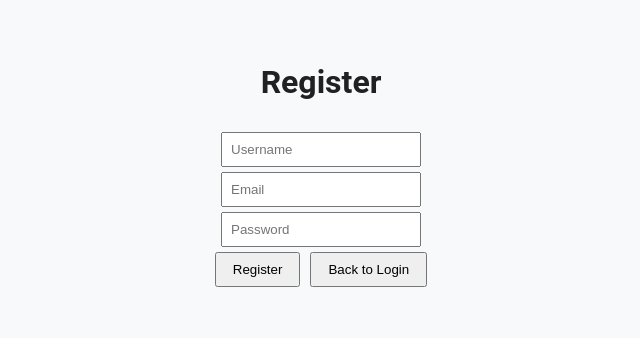
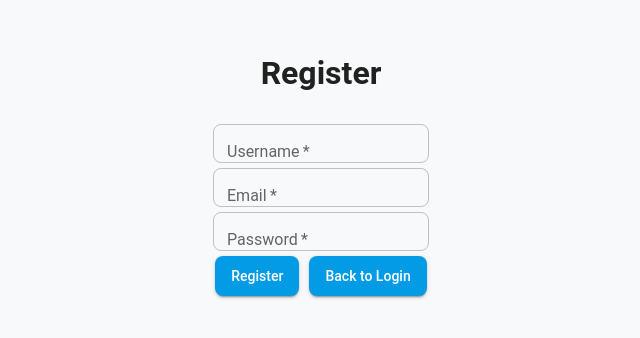
Before and after one commit to ethanh-roe/stock-ai, a React app in the folder Frontend/: page /register in a window 1280 px wide. Shown: the part 238-576 px from the top of the page, without its empty margins (319-959 px from the left). Built offline with nearby package versions, Linux system fonts and the light colour scheme; the HTML template or start-up script is replaced by a standard one.

Commit message:
Improved the UI

```diff
--- a/Frontend/src/pages/login/login.tsx
+++ b/Frontend/src/pages/login/login.tsx
@@ -1,3 +1,5 @@
+import { Button, TextField } from "@mui/material";
+
 import React, { useState } from 'react';
 import { useNavigate } from "react-router-dom";
 import axios, { AxiosError } from "axios";
@@ -20,6 +22,11 @@ const Login: React.FC = () => {
             password: ""
         });
 
+    const [inputErrors, setInputErrors] = useState<{
+            username?: string;
+            password?: string;
+        }>({});
+
     const [loading, setLoading] = useState<boolean>(false);
     const [error, setError] = useState<string | null>(null);
 
@@ -34,6 +41,24 @@ const Login: React.FC = () => {
     }
 
     const handleLogin = async (): Promise<void> => {
+        // Validate all inputFields have input
+
+        const errors: typeof inputErrors = {};
+
+        if (!loginData.username.trim()) {
+            errors.username = "Username or Email is required";
+        }
+
+        if (!loginData.password.trim()) {
+            errors.password = "Password is required";
+        }
+
+        if (Object.keys(errors).length > 0) {
+            setInputErrors(errors);
+            return;
+        }
+
+        setInputErrors({});
         setLoading(true);
         setError(null);
         try {
@@ -81,9 +106,12 @@ const Login: React.FC = () => {
         <div className="login-container">
             <h1>Login Page</h1>
 
-            <input
-                placeholder="Username or Email"
+            <TextField
+                required
+                label="Username or Email"
                 value={loginData.username}
+                error={!!inputErrors.username}
+                helperText={inputErrors.username}
                 onChange={(e) => setLoginData(prev => ({
                     ...prev,
                     username: e.target.value
@@ -91,10 +119,13 @@ const Login: React.FC = () => {
                 }
             />
 
-            <input
-                placeholder="Password"
+            <TextField
+                required
+                label="Password"
                 type="password"
                 value={loginData.password}
+                error={!!inputErrors.password}
+                helperText={inputErrors.password}
                 onChange={(e) => setLoginData(prev => ({
                     ...prev,
                     password: e.target.value
@@ -103,13 +134,19 @@ const Login: React.FC = () => {
             />
 
             <div className="button-row">
-                <button onClick={handleLogin} disabled={loading}>
+                <Button
+                    variant="contained"
+                    onClick={handleLogin}
+                    disabled={loading}>
                     Login
-                </button>
+                </Button>
 
-                <button onClick={handleRegister} disabled={loading}>
+                <Button
+                    variant="contained"
+                    onClick={handleRegister}
+                    disabled={loading}>
                     Register
-                </button>
+                </Button>
             </div>
 
             {error && <p className="error">{error}</p>}
--- a/Frontend/src/pages/register/register.tsx
+++ b/Frontend/src/pages/register/register.tsx
@@ -1,3 +1,5 @@
+import { Button, TextField } from "@mui/material";
+
 import React, { useState } from 'react';
 import { useNavigate } from "react-router-dom";
 import axios, { AxiosError } from "axios";
@@ -20,10 +22,38 @@ const Register: React.FC = () => {
         password: ""
     });
 
+    const [inputErrors, setInputErrors] = useState<{
+        username?: string;
+        email?: string;
+        password?: string;
+    }>({});
+
     const [loading, setLoading] = useState<boolean>(false);
     const [error, setError] = useState<string | null>(null);
 
     const handleRegister = async (): Promise<void> => {
+        // Validate all inputFields have input
+
+        const errors: typeof inputErrors = {};
+
+        if (!registerData.username.trim()) {
+            errors.username = "Username is required";
+        }
+
+        if (!registerData.email.trim()) {
+            errors.email = "Email is required";
+        }
+
+        if (!registerData.password.trim()) {
+            errors.password = "Password is required";
+        }
+
+        if (Object.keys(errors).length > 0) {
+            setInputErrors(errors);
+            return;
+        }
+
+        setInputErrors({});
         setLoading(true);
         setError(null);
         try {
@@ -63,9 +93,12 @@ const Register: React.FC = () => {
         <div className="register-container">
             <h1>Register</h1>
 
-            <input
-                placeholder="Username"
+            <TextField
+                required
+                label="Username"
                 value={registerData.username}
+                error={!!inputErrors.username}
+                helperText={inputErrors.username}
                 onChange={(e) => setRegisterData(prev => ({
                     ...prev,
                     username: e.target.value
@@ -73,9 +106,12 @@ const Register: React.FC = () => {
                 }
             />
 
-            <input
-                placeholder="Email"
+            <TextField
+                required
+                label="Email"
                 value={registerData.email}
+                error={!!inputErrors.email}
+                helperText={inputErrors.email}
                 onChange={(e) => setRegisterData(prev => ({
                     ...prev,
                     email: e.target.value
@@ -83,10 +119,13 @@ const Register: React.FC = () => {
                 }
             />
 
-            <input
-                placeholder="Password"
+            <TextField
+                required
+                label="Password"
                 type="password"
                 value={registerData.password}
+                error={!!inputErrors.password}
+                helperText={inputErrors.password}
                 onChange={(e) => setRegisterData(prev => ({
                     ...prev,
                     password: e.target.value
@@ -95,13 +134,19 @@ const Register: React.FC = () => {
             />
 
             <div className="button-row">
-                <button onClick={handleRegister} disabled={loading}>
+                <Button
+                    variant="contained"
+                    onClick={handleRegister}
+                    disabled={loading}>
                     Register
-                </button>
+                </Button>
 
-                <button onClick={handleBackToLogin} disabled={loading}>
+                <Button
+                    variant="contained"
+                    onClick={handleBackToLogin}
+                    disabled={loading}>
                     Back to Login
-                </button>
+                </Button>
             </div>
 
             {error && <p className="error">{error}</p>}
```
Lines whose indentation alone changed are shown as unchanged.
